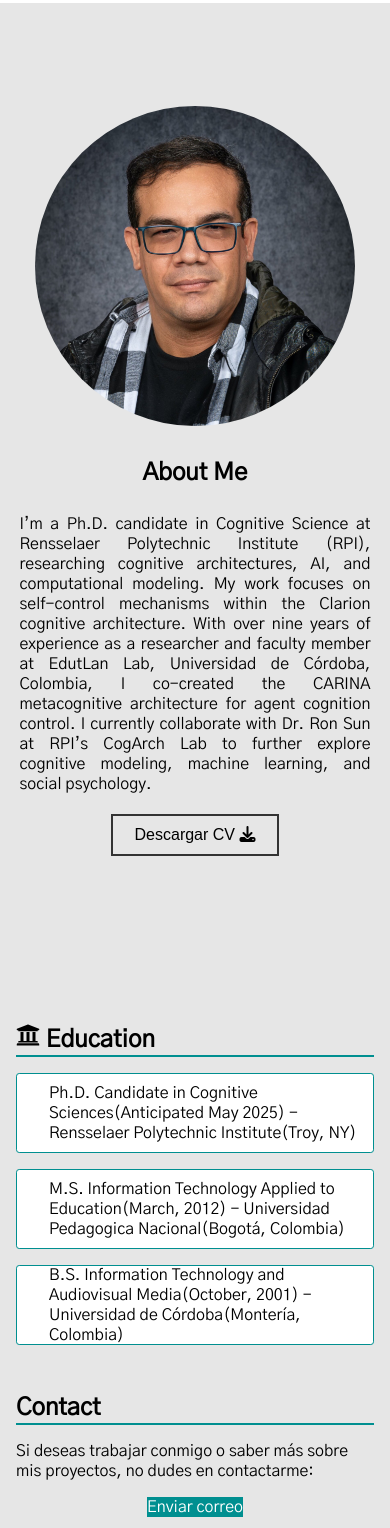
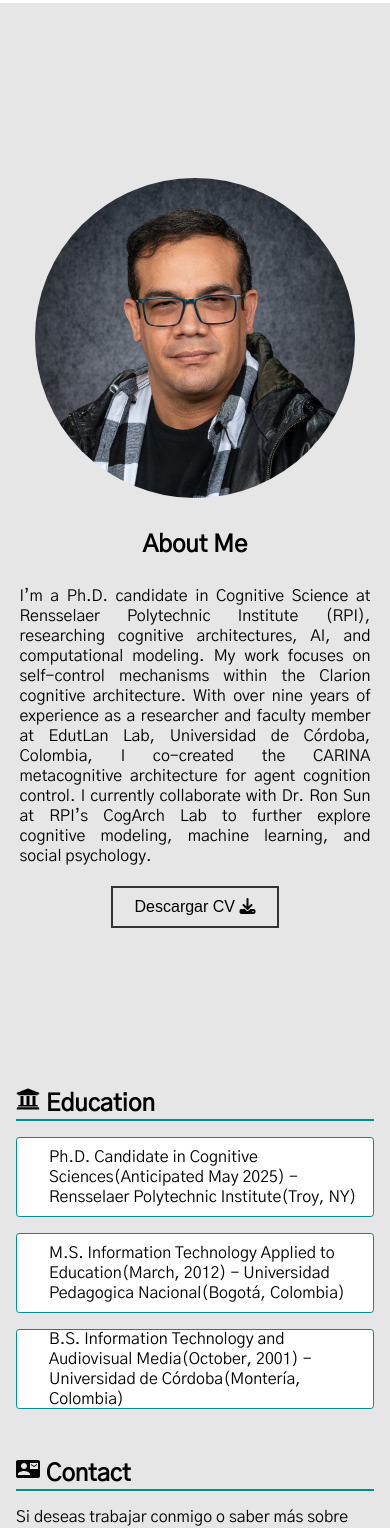
Before and after one commit to corderoangel/portfolio_adan, a React (Create React App) app: page / in a window 390 px wide. Shown: the part 61-1589 px from the top of the page. Built offline with nearby package versions, Linux system fonts and the light colour scheme.

Commit message:
iconos y responsividad en about me

```diff
--- a/src/AboutMe.css
+++ b/src/AboutMe.css
@@ -122,7 +122,7 @@
 
 .contact-btn {
 	display: inline-block;
-	/* padding: 10px 20px; */
+	padding: 0.8rem 1.8rem;
 	color: #ffffff;
 	background-color: #008f90;
 	text-decoration: none;
@@ -160,12 +160,12 @@
 
 @media screen and (max-width: 800px) {
 	.aboutme-description button {
-		margin-bottom: 5rem;
+		margin-bottom: 10rem;
 	}
 
 	.aboutme-container {
 		width: 90%;
-		margin-top: 20rem;
+		margin-top: 34rem;
 	}
 	.aboutme-container h2 {
 		text-align: center;
@@ -192,6 +192,9 @@
 		margin-left: 0rem;
 		margin-right: 0rem;
 	}
+	.education-container {
+		margin-top: 18rem;
+	}
 
 	.education-container_content .education-container_content__item {
 		height: 5rem;
@@ -207,7 +210,7 @@
 @media screen and (max-width: 341px) {
 	.aboutme-container {
 		width: 90%;
-		margin-top: 24rem;
+		/* margin-top: 3rem; */
 	}
 
 	.aboutme-container h2 {
@@ -225,7 +228,7 @@
 	}
 
 	.education-container {
-		margin-top: 18rem;
+		margin-top: 20rem;
 	}
 
 	.education-container_content .education-container_content__item {
--- a/src/AboutMe.js
+++ b/src/AboutMe.js
@@ -2,6 +2,8 @@ import React from "react";
 import "./AboutMe.css";
 import { FaUniversity, FaLinkedin, FaGithubSquare, FaResearchgate } from "react-icons/fa";
 import { FaGoogleScholar } from "react-icons/fa6";
+import { MdContactMail } from "react-icons/md";
+
 const AboutMe = () => {
 	// Define la función descargarCV
 	const descargarCV = () => {
@@ -53,7 +55,9 @@ const AboutMe = () => {
 				</div>
 			</div>
 			<div className="contact-container">
-				<h2>Contact</h2>
+				<h2>
+					<MdContactMail /> Contact
+				</h2>
 				<p>Si deseas trabajar conmigo o saber más sobre mis proyectos, no dudes en contactarme:</p>
 
 				<div className="contact-email">
--- a/src/Experience.js
+++ b/src/Experience.js
@@ -1,5 +1,7 @@
 import React, { useState } from "react";
 import "./Experience.css";
+import { MdScreenSearchDesktop } from "react-icons/md";
+import { GiTeacher } from "react-icons/gi";
 
 const Experience = () => {
 	// // Estado para controlar si la descripción de una investigación está visible
@@ -27,7 +29,9 @@ const Experience = () => {
 	return (
 		<div>
 			<div className="research-container">
-				<h2>Research Experience</h2>
+				<h2>
+					<MdScreenSearchDesktop /> Research Experience
+				</h2>
 				<div className="research-container_content">
 					{[
 						{
@@ -116,7 +120,9 @@ const Experience = () => {
 			</div>
 
 			<div className="teaching-container">
-				<h2>Teaching Experience</h2>
+				<h2>
+					<GiTeacher /> Teaching Experience
+				</h2>
 				<div className="teaching-container_content">
 					{[
 						{
--- a/src/Publications.js
+++ b/src/Publications.js
@@ -1,10 +1,13 @@
 import React from "react";
 import "./Publications.css";
+import { MdArticle } from "react-icons/md";
 
 const publications = () => {
 	return (
 		<div className="grantsawards-container">
-			<h2>Publications</h2>
+			<h2>
+				<MdArticle /> Publications
+			</h2>
 			<div className="grantsawards-container_content">
 				<div class="grantsawards_items">
 					<p>
```
